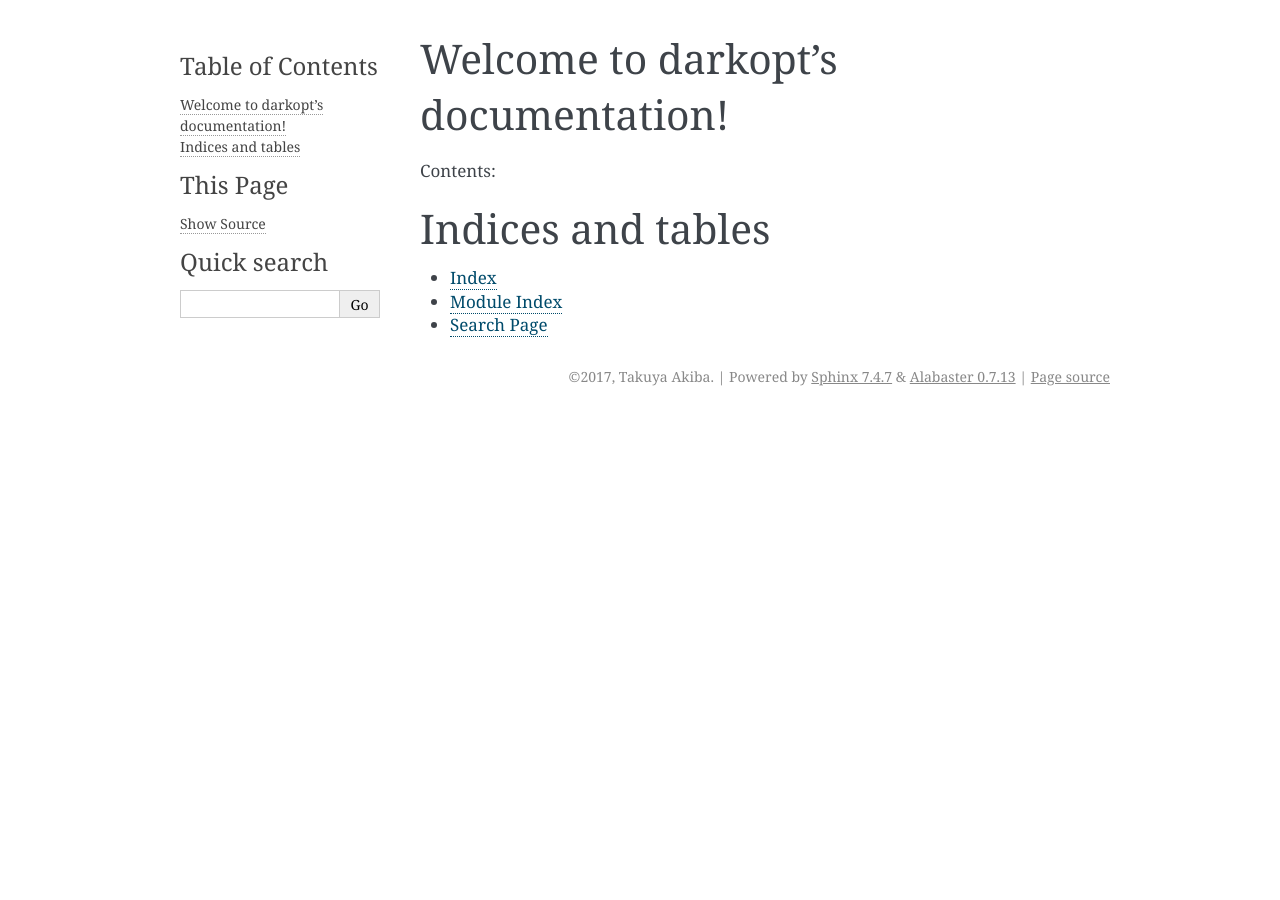
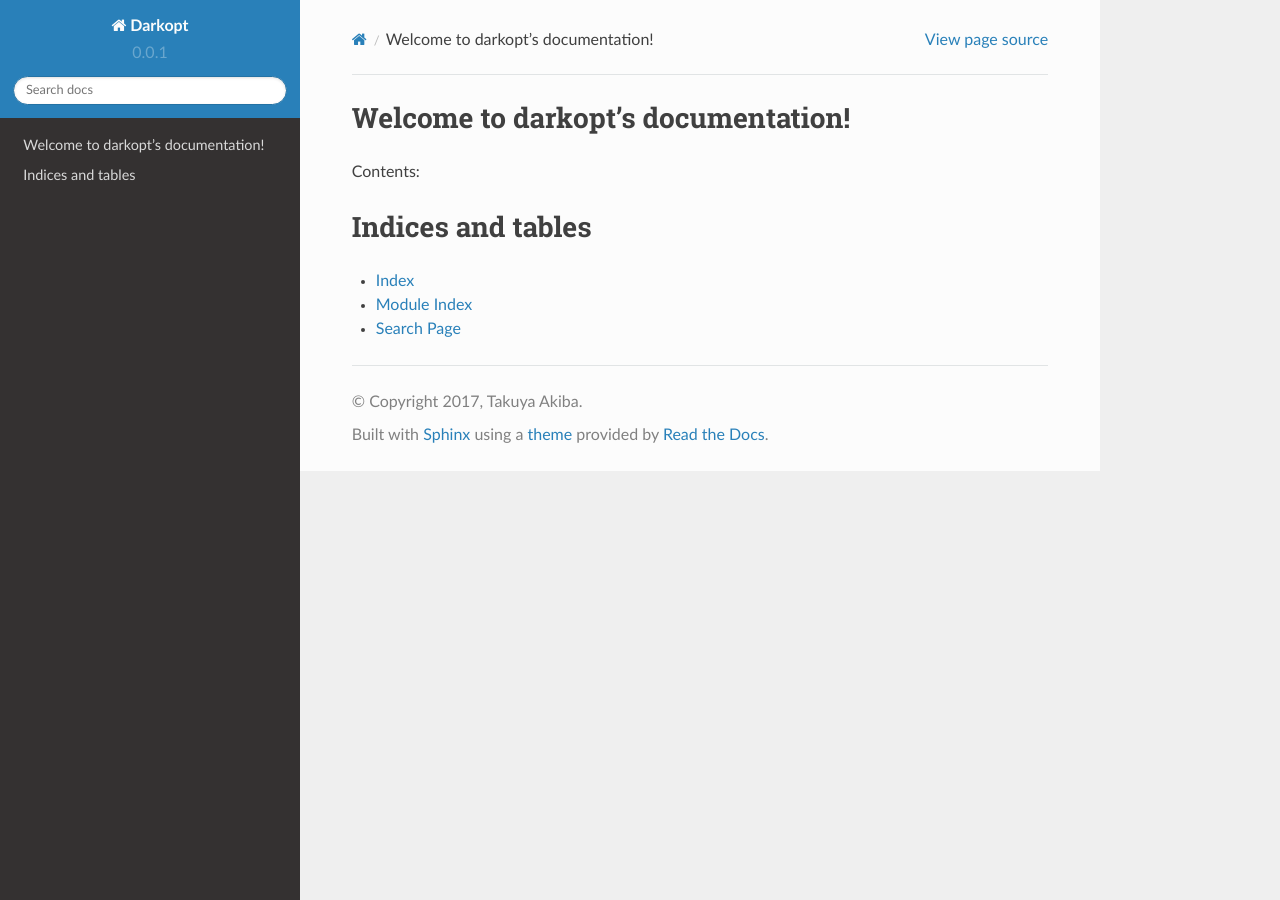
Before and after one commit to iwiwi/darkopt, a Sphinx documentation site: the page built from docs/source/index.rst, in a window 1280 px wide. Built offline with Sphinx 7.4.7 and the Read the Docs theme 2.0.0, drawn with Linux system fonts in a browser that asks for light colours.

```diff
--- a/docs/source/conf.py
+++ b/docs/source/conf.py
@@ -17,9 +17,13 @@
 # add these directories to sys.path here. If the directory is relative to the
 # documentation root, use os.path.abspath to make it absolute, like shown here.
 #
-# import os
-# import sys
-# sys.path.insert(0, os.path.abspath('.'))
+import os
+import pkg_resources
+
+__version__ = pkg_resources.get_distribution('darkopt').version
+
+on_rtd = os.environ.get('READTHEDOCS', None) == 'True'
+
 
 # -- General configuration ------------------------------------------------
 
@@ -33,6 +37,7 @@
 extensions = [
     'sphinx.ext.autodoc',
     'sphinx.ext.mathjax',
+    'sphinx.ext.napoleon',
     'sphinx.ext.viewcode',
 ]
 
@@ -53,7 +58,7 @@ source_suffix = '.rst'
 master_doc = 'index'
 
 # General information about the project.
-project = 'darkopt'
+project = 'Darkopt'
 copyright = '2017, Takuya Akiba'
 author = 'Takuya Akiba'
 
@@ -62,9 +67,9 @@ author = 'Takuya Akiba'
 # built documents.
 #
 # The short X.Y version.
-version = '0.0.1'
+version = __version__
 # The full version, including alpha/beta/rc tags.
-release = '0.0.1'
+release = __version__
 
 # The language for content autogenerated by Sphinx. Refer to documentation
 # for a list of supported languages.
@@ -124,7 +129,7 @@ todo_include_todos = False
 # The theme to use for HTML and HTML Help pages.  See the documentation for
 # a list of builtin themes.
 #
-html_theme = 'alabaster'
+html_theme = 'sphinx_rtd_theme'
 
 # Theme options are theme-specific and customize the look and feel of a theme
 # further.  For a list of options available for each theme, see the
@@ -306,7 +311,7 @@ latex_documents = [
 # One entry per manual page. List of tuples
 # (source start file, name, description, authors, manual section).
 man_pages = [
-    (master_doc, 'darkopt', 'darkopt Documentation',
+    (master_doc, 'darkopt', 'Darkopt Documentation',
      [author], 1)
 ]
 
@@ -321,7 +326,7 @@ man_pages = [
 # (source start file, target name, title, author,
 #  dir menu entry, description, category)
 texinfo_documents = [
-    (master_doc, 'darkopt', 'darkopt Documentation',
+    (master_doc, 'darkopt', 'Darkopt Documentation',
      author, 'darkopt', 'One line description of project.',
      'Miscellaneous'),
 ]
```
